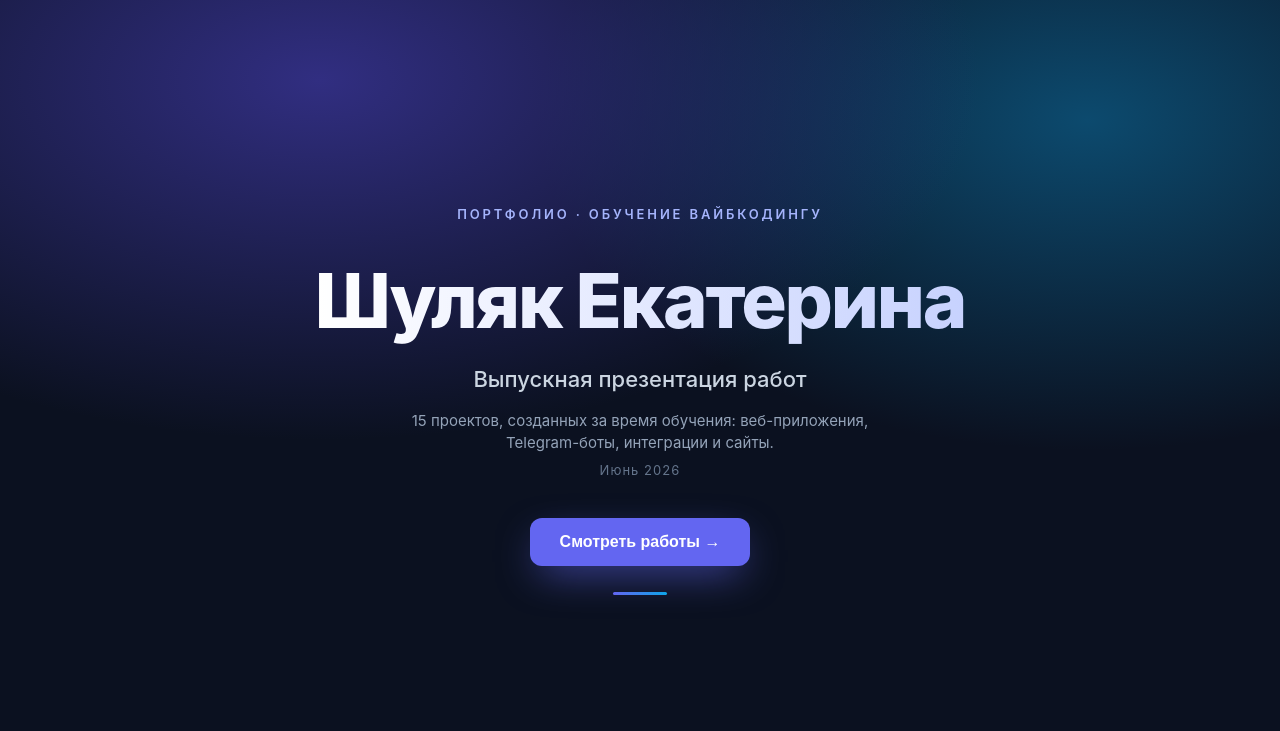
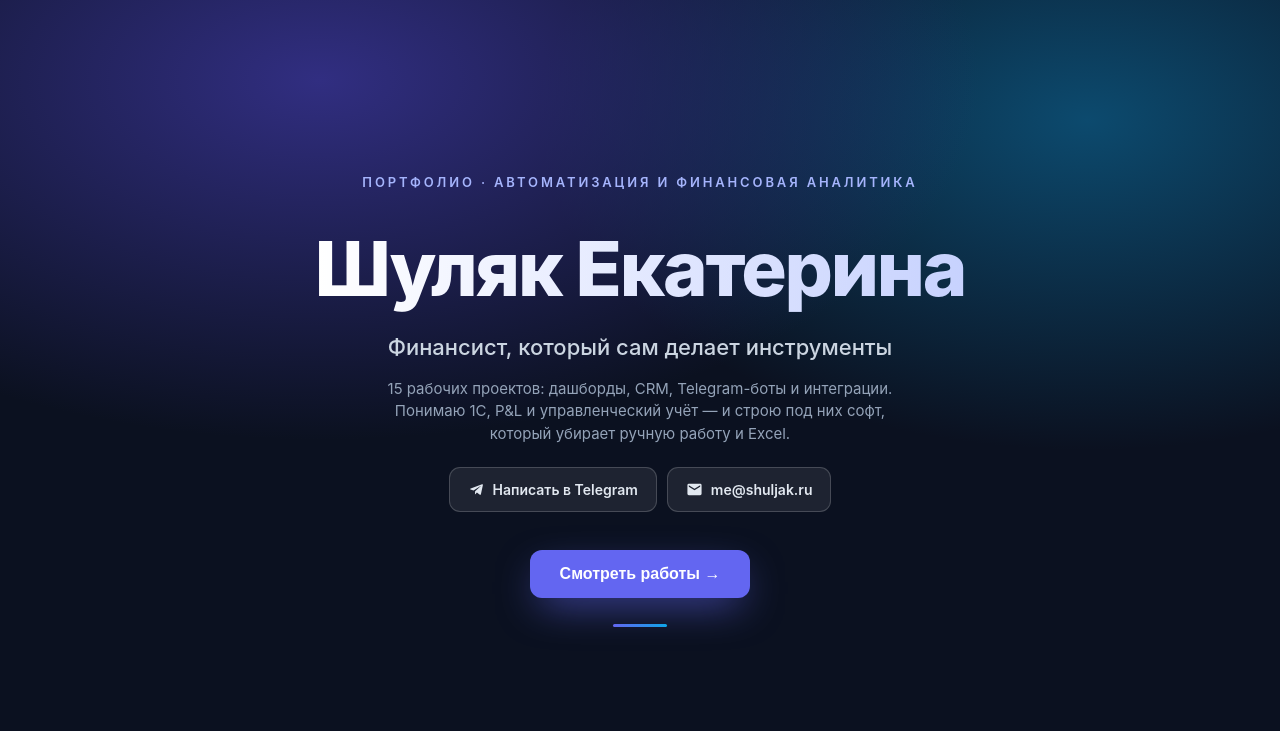
Before and after one commit to katujxa19881-gif/portfolio, a plain HTML site: page index.html in a window 1280 px wide. Shown: the top 731 px of the page. Drawn offline with Linux system fonts and the light colour scheme.

Commit message:
Титульный переориентирован на заказчиков
Было: «выпускная презентация», «созданных за время обучения».
Стало: позиционирование «Финансист, который сам делает инструменты»,
кнопки связи (Telegram, почта), убрана дата, обновлены title и og-теги.

```diff
--- a/index.html
+++ b/index.html
@@ -3,7 +3,11 @@
 <head>
 <meta charset="UTF-8">
 <meta name="viewport" content="width=device-width, initial-scale=1.0">
-<title>Мои работы · Вайбкодинг</title>
+<title>Шуляк Екатерина · Автоматизация и финансовая аналитика</title>
+<meta name="description" content="Портфолио: дашборды, CRM, Telegram-боты и интеграции. Финансист, который сам делает инструменты — 15 рабочих проектов с живыми демо.">
+<meta property="og:title" content="Шуляк Екатерина · Автоматизация и финансовая аналитика">
+<meta property="og:description" content="15 рабочих проектов: дашборды, CRM, Telegram-боты, интеграции. Живые демо внутри.">
+<meta property="og:type" content="website">
 <style>
   :root{
     --bg:#0b1120; --panel:#0f172a; --card:#ffffff; --ink:#0f172a; --mut:#64748b;
@@ -120,6 +124,12 @@
     font-size:16px; font-weight:700; cursor:pointer; transition:.18s; box-shadow:0 14px 40px -10px rgba(99,102,241,.7)}
   #cover .enter:hover{background:#4f46e5; transform:translateY(-2px)}
   #cover .line{width:54px; height:3px; border-radius:2px; background:linear-gradient(90deg,#6366f1,#0ea5e9); margin:26px 0 0}
+  #cover .contacts{display:flex; gap:10px; flex-wrap:wrap; justify-content:center; margin-top:22px}
+  #cover .contacts a{display:inline-flex; align-items:center; gap:8px; text-decoration:none;
+    background:rgba(255,255,255,.08); border:1px solid rgba(255,255,255,.18); color:#e2e8f0;
+    border-radius:11px; padding:11px 18px; font-size:14px; font-weight:600; transition:.18s}
+  #cover .contacts a:hover{background:rgba(255,255,255,.16); border-color:rgba(199,210,254,.5); transform:translateY(-2px)}
+  #cover .contacts svg{width:17px; height:17px; fill:currentColor}
   .titlebtn{position:fixed; top:14px; left:14px; z-index:40; background:rgba(255,255,255,.12); color:#e2e8f0;
     border:1px solid rgba(255,255,255,.18); border-radius:9px; padding:7px 12px; font-size:12px; font-weight:600;
     cursor:pointer; backdrop-filter:blur(6px); display:none}
@@ -129,11 +139,18 @@
 <body>
 
 <section id="cover">
-  <div class="ce">Портфолио · Обучение вайбкодингу</div>
+  <div class="ce">Портфолио · Автоматизация и финансовая аналитика</div>
   <h1>Шуляк Екатерина</h1>
-  <div class="role">Выпускная презентация работ</div>
-  <p class="sub">15 проектов, созданных за время обучения: веб-приложения, Telegram-боты, интеграции и сайты.</p>
-  <div class="date">Июнь 2026</div>
+  <div class="role">Финансист, который сам делает инструменты</div>
+  <p class="sub">15 рабочих проектов: дашборды, CRM, Telegram-боты и интеграции. Понимаю 1С, P&amp;L и управленческий учёт — и строю под них софт, который убирает ручную работу и Excel.</p>
+  <div class="contacts">
+    <a href="https://t.me/Ka_terina8" target="_blank" rel="noopener">
+      <svg viewBox="0 0 24 24"><path d="M9.78 18.65l.28-4.23 7.68-6.92c.34-.31-.07-.46-.52-.19L7.74 13.3 3.64 12c-.88-.25-.89-.86.2-1.3l15.97-6.16c.73-.33 1.43.18 1.15 1.3l-2.72 12.81c-.19.91-.74 1.13-1.5.71L12.6 16.3l-1.99 1.93c-.23.23-.42.42-.83.42z"/></svg>
+      Написать в Telegram</a>
+    <a href="mailto:me@shuljak.ru">
+      <svg viewBox="0 0 24 24"><path d="M20 4H4a2 2 0 0 0-2 2v12a2 2 0 0 0 2 2h16a2 2 0 0 0 2-2V6a2 2 0 0 0-2-2zm0 4.24l-8 4.99-8-4.99V6l8 4.99L20 6v2.24z"/></svg>
+      me@shuljak.ru</a>
+  </div>
   <button class="enter" onclick="enterPortfolio()">Смотреть работы →</button>
   <div class="line"></div>
 </section>
@@ -141,9 +158,9 @@
 <button class="titlebtn" id="titlebtn" onclick="showCover()">↑ К титульному</button>
 
 <header class="hero">
-  <div class="eyebrow">Портфолио · Обучение вайбкодингу</div>
+  <div class="eyebrow">Портфолио · Автоматизация и финансовая аналитика</div>
   <h1>Мои работы</h1>
-  <p>Интерактивная витрина проектов, созданных за время обучения. Нажмите на любую карточку — откроется живое демо и краткий разбор: проблема, что сделано, результат.</p>
+  <p>Живые проекты, а не скриншоты. Нажмите на любую карточку — откроется работающее демо и краткий разбор: задача, что сделано, результат.</p>
   <div class="stats">
     <div><b>15</b><span>проектов</span></div>
     <div><b>7</b><span>веб-приложений</span></div>
@@ -171,7 +188,9 @@
 
 <div class="lightbox" id="lightbox" onclick="this.classList.remove('show')"><img id="lbimg" src="" alt=""></div>
 
-<footer>Презентация собрана из рабочих файлов · открывается двойным кликом, без интернета (кроме веб-шрифтов в прототипах)</footer>
+<footer>Шуляк Екатерина · автоматизация бизнес-процессов и финансовая аналитика<br>
+<a href="https://t.me/Ka_terina8" target="_blank" rel="noopener" style="color:#818cf8;font-weight:600;text-decoration:none">Telegram</a> ·
+<a href="mailto:me@shuljak.ru" style="color:#818cf8;font-weight:600;text-decoration:none">me@shuljak.ru</a></footer>
 
 <script>
 const W = [
```
